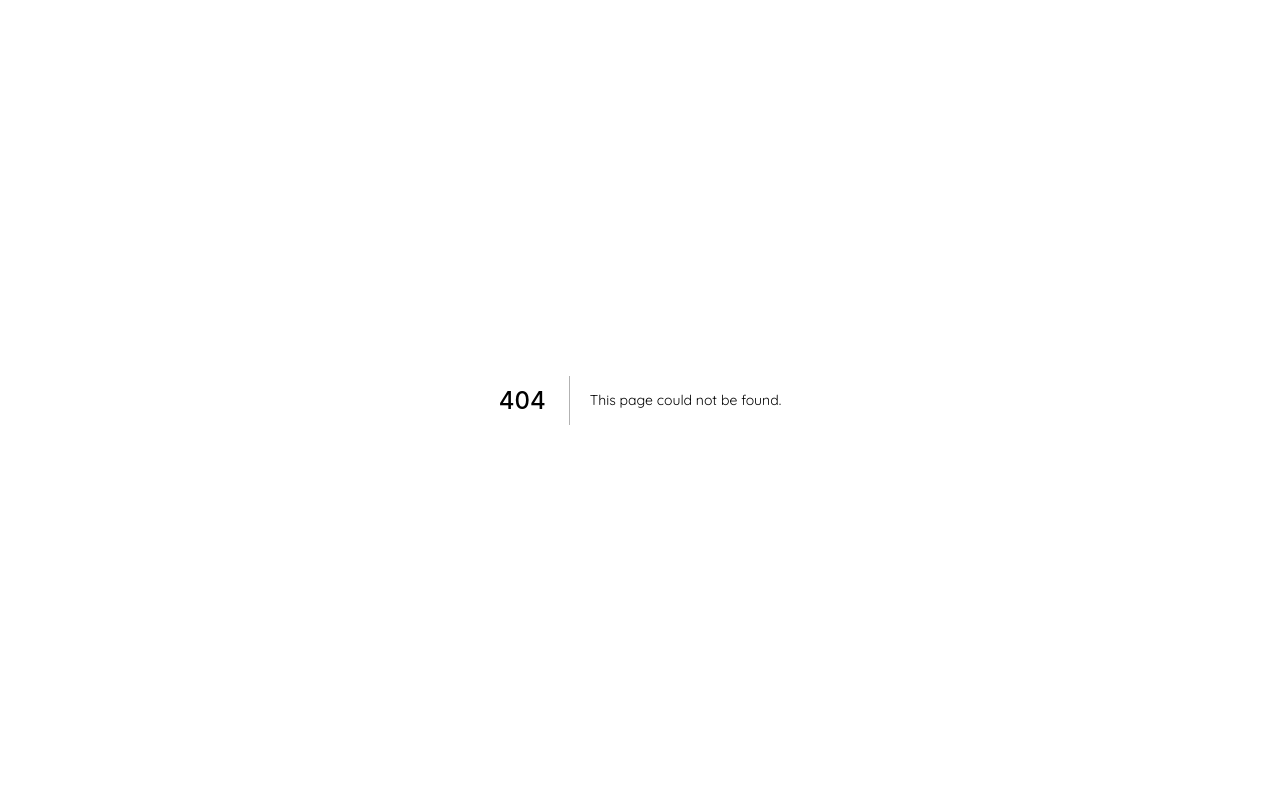
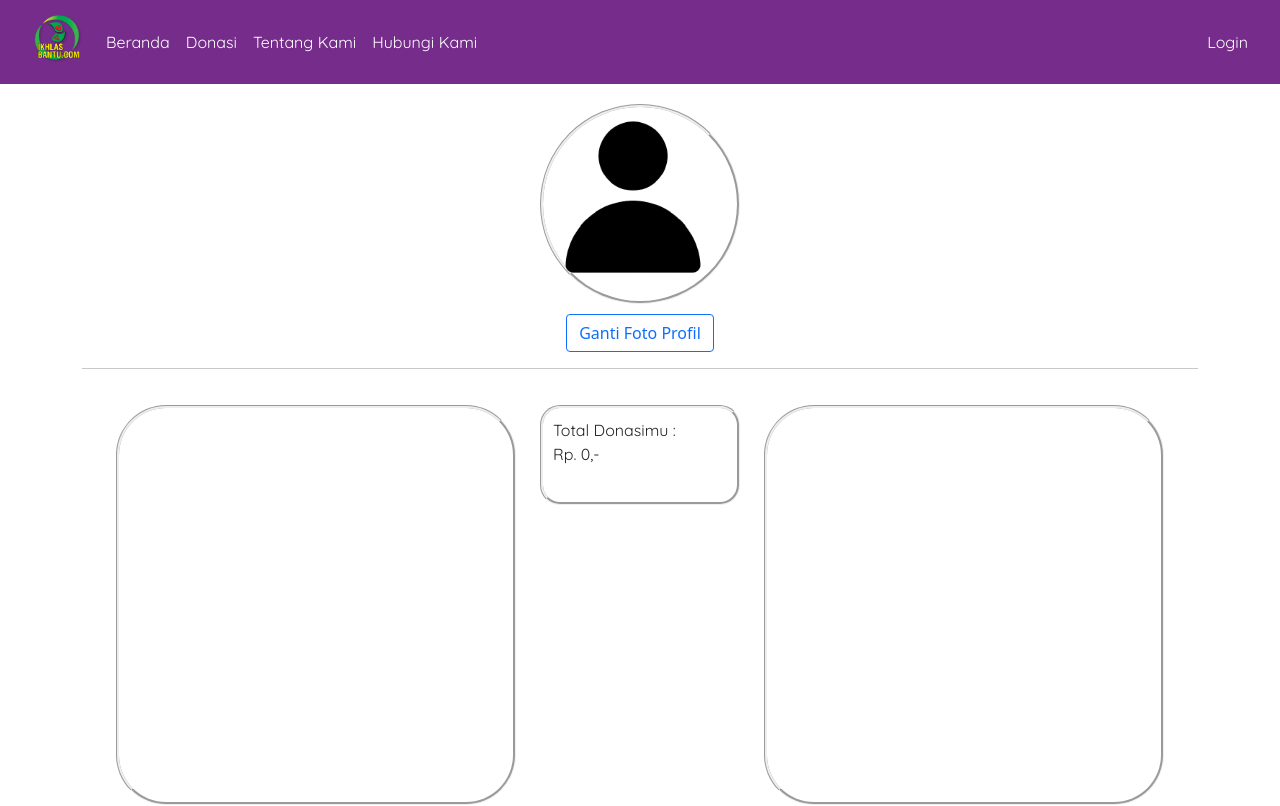
Before and after one commit to alvine998/ikhlasbantu, a Next.js app: page /profile in a window 1280 px wide. Before the commit this address had no page. Shown: the top 806 px of the page. Built offline with nearby package versions, Linux system fonts and the light colour scheme.

Commit message:
profile users

```diff
--- a/assets/index.js
+++ b/assets/index.js
@@ -7,7 +7,7 @@ import banners from './images/banner.jpeg'
 import logo_bsi from './images/logo_bsi.png'
 import logo from './images/logo_ikhlasbantu.png'
 import thanks from './images/thnks.jpg'
-
+import default_profile from './images/usr_profile.png'
 
 export {
     view1,
@@ -18,5 +18,6 @@ export {
     banners,
     logo_bsi,
     logo,
-    thanks
+    thanks,
+    default_profile
 }
--- a/pages/admin/index.js
+++ b/pages/admin/index.js
@@ -7,11 +7,8 @@ import styles from '../../styles/Home.module.css'
 index.title="Dashboard"
 
 function index(props) {
-    const [key, setKey] = useState(null);
-
     const getDataLogin = () => {
         var key = localStorage.getItem('loginKey')
-        setKey(key)
         console.log(key)
         if(key == null){
             router.push('/login')
--- a/pages/login/index.js
+++ b/pages/login/index.js
@@ -55,7 +55,7 @@ function index(props) {
     }
     return (
         <div>
-            <div className='container-fluid'>
+            <div style={{overflow:'hidden'}}>
                 <div className='row'>
                     <div className='col'>
                         <Image src={view1} alt='mountain' width={984} height={610} layout='responsive' />
--- /dev/null
+++ b/pages/profile/index.js
@@ -0,0 +1,51 @@
+import React from 'react';
+import Navbar from '../../components/Navbar';
+import Footer from '../../components/Footer';
+import styles from '../../styles/Home.module.css'
+import Image from 'next/image';
+import { default_profile } from '../../assets';
+
+index.title = "Your Profile"
+
+function index(props) {
+    return (
+        <div>
+            <Navbar />
+            <div style={{ paddingBottom: 50 }}>
+                <div className='container'>
+                    <div className={styles.boxImgProfile}>
+                        <div style={{width:180, height:180, borderRadius:100}}>
+                            <Image src={default_profile} />
+                        </div>
+                    </div>
+                    <div className={styles.btnCenter}>
+                        <button className={'btn btn-outline-primary'}>Ganti Foto Profil</button>
+                    </div>
+                    <hr />
+                    <div className={styles.btnCenter}>
+                        <div className='row'>
+                            <div className='col'>
+                                <div className={styles.boxProfile}>
+
+                                </div>
+                            </div>
+                            <div className='col'>
+                                <div className={styles.boxDonasiProfile}>
+                                    <p>Total Donasimu : <br />Rp. 0,-</p>
+                                </div>
+                            </div>
+                            <div className='col'>
+                                <div className={styles.boxProfile}>
+
+                                </div>
+                            </div>
+                        </div>
+                    </div>
+                </div>
+            </div>
+            <Footer />
+        </div>
+    );
+}
+
+export default index;
--- a/pages/register/index.js
+++ b/pages/register/index.js
@@ -31,7 +31,7 @@ function index(props) {
 
     return (
         <div>
-            <div className='container-fluid'>
+            <div style={{overflow:'hidden'}}>
                 <div className='row'>
                     <div className='col'>
                         <Image src={view1} alt='mountain' width={984} height={610} layout='responsive' />
--- a/styles/Home.module.css
+++ b/styles/Home.module.css
@@ -374,3 +374,43 @@
   justify-content: end;
   align-items: flex-end;
 }
+
+/* Profile */
+.boxImgProfile{
+  width: 200px;
+  height: 200px;
+  border-style: groove;
+  border-radius: 100px;
+  margin-left: auto;
+  margin-right: auto;
+  margin-top: 20px;
+}
+
+.btnCenter{
+  display: flex;
+  justify-content: center;
+  align-items: center;
+  margin-top: 10px;
+}
+
+.boxProfile{
+  width: 400px;
+  height: 400px;
+  border-radius: 50px;
+  border-style: groove;
+  margin-top: 20px;
+  padding: 30px;
+  margin-left: auto;
+  margin-right: auto;
+}
+
+.boxDonasiProfile{
+  width: 200px;
+  height: 100px;
+  border-radius: 20px;
+  border-style: groove;
+  margin-top: 20px;
+  padding: 10px;
+  margin-left: auto;
+  margin-right: auto;
+}
```
Also changed, not shown: pages/admin/banner.js (+17 -1 lines), pages/admin/user-profile.js (+2 -9 lines), assets/images/usr_profile.png (added).
